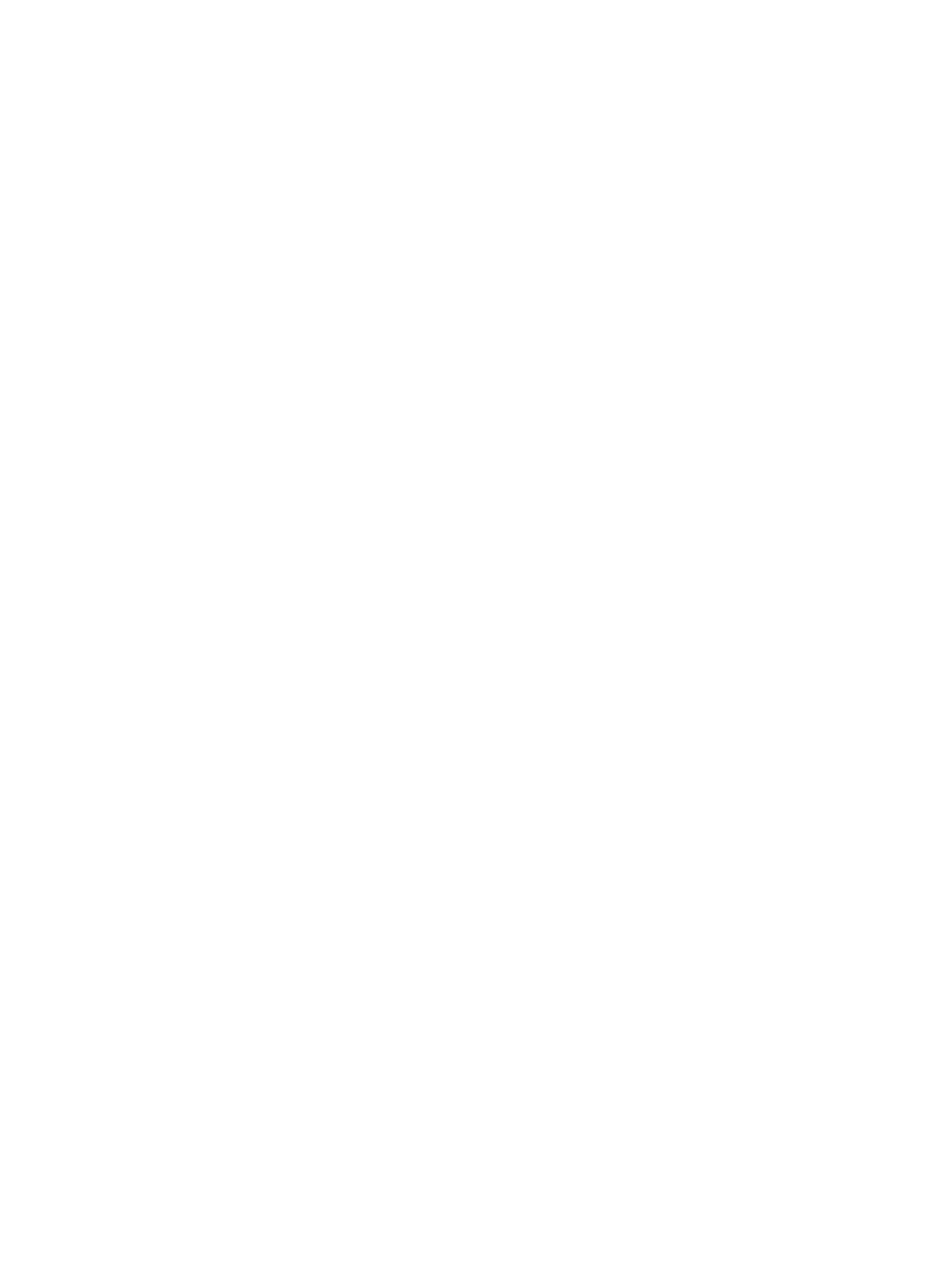
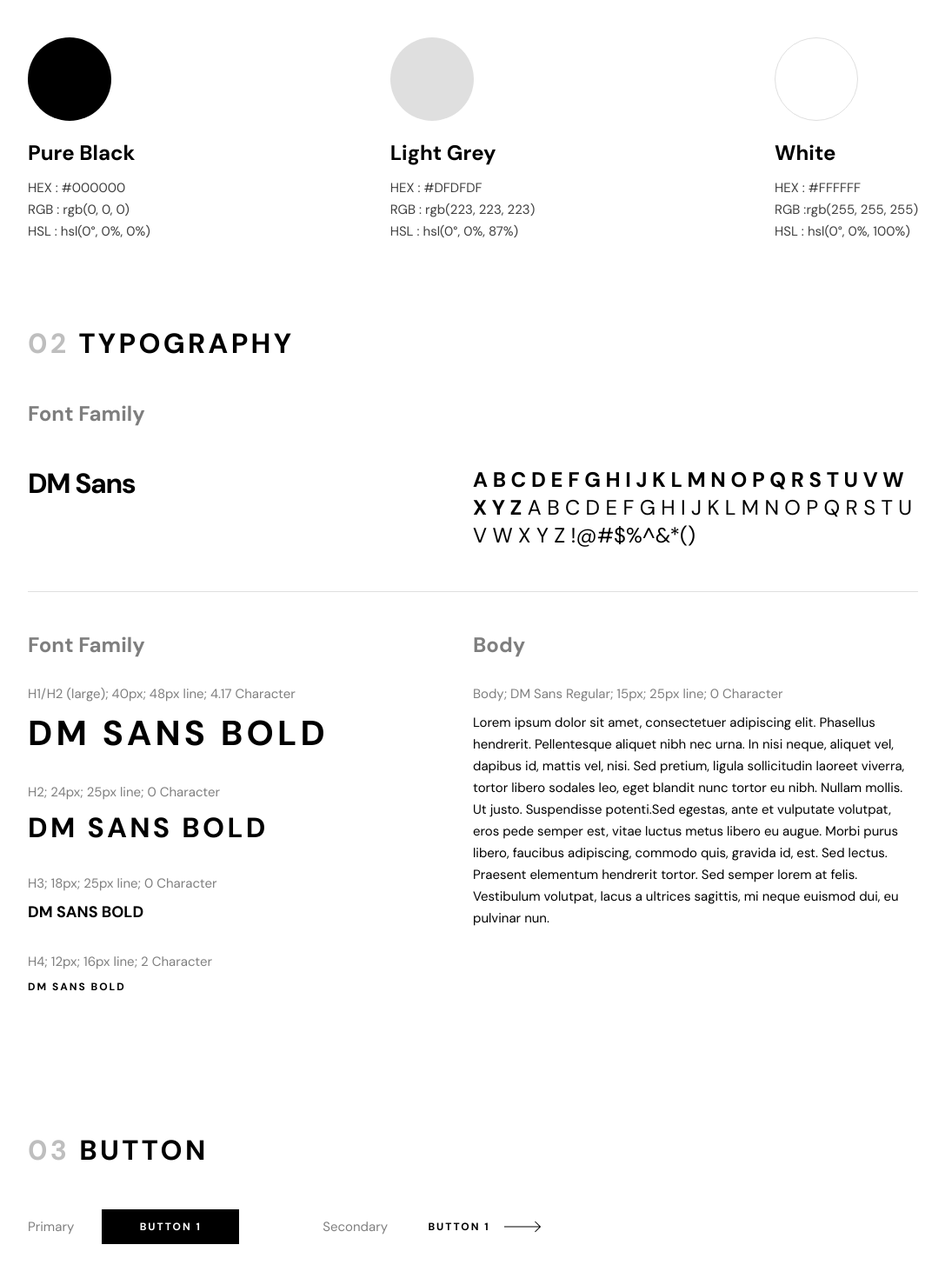
Before and after one commit to sergioreynoso/photosnap-multi-page-website, a Next.js app: page /design-system in a window 1280 px wide. Shown: the part 530-2000 px from the top of the page at 87% size, without its empty margins (96-1183 px from the left). Before the commit the page ends 800 px from the top, so only its background shows below. Built offline with nearby package versions, Linux system fonts and the light colour scheme.

Commit message:
add design system page

```diff
--- a/src/app/design-system/page.tsx
+++ b/src/app/design-system/page.tsx
@@ -1,14 +1,18 @@
+"use client";
+import Buttons from "@/src/components/design-system/buttons";
+import Colors from "@/src/components/design-system/colors";
+import Typography from "@/src/components/design-system/typography";
+
 export default function DesignSystem() {
   return (
     <main className="flex min-h-screen flex-col items-center justify-between p-4">
-      <div className="w-full max-w-5xl items-center justify-between ">
-        <h1 className="text-2xl uppercase font-bold tablet:text-3xl">
+      <div className="w-full max-w-5xl items-center space-y-24">
+        <h1 className="mb-16 text-2xl font-bold uppercase tablet:text-3xl">
           Design System
         </h1>
-        <p>Lorem itpsum importan calk keheii.</p>
-        <div className="p-8 bg-blue-600 dark:bg-red-600 bg-accent text-white dark:text-white font-medium">
-          BOX
-        </div>
+        {<Colors />}
+        {<Typography />}
+        {<Buttons />}
       </div>
     </main>
   );
--- /dev/null
+++ b/src/components/button.tsx
@@ -0,0 +1,32 @@
+import Link from "next/link";
+import ArrowIcon from "@/public/arrow_icon.svg";
+
+type Props = {
+  type?: "primary" | "secondary";
+  href?: string;
+  children: React.ReactNode;
+};
+
+export default function Button<T extends React.ElementType>({
+  type,
+  href = "#",
+  children,
+}: Props) {
+  if (type === "secondary")
+    return (
+      <Link
+        href={href}
+        className="group flex h-10 min-w-[158px] max-w-[270px] transform items-center justify-center gap-4 text-center text-xs font-bold uppercase tracking-[2px] underline-offset-2 transition hover:underline">
+        {children}
+        <ArrowIcon className="transform transition group-hover:translate-x-1 dark:fill-brand-white" />
+      </Link>
+    );
+
+  return (
+    <Link
+      href={href}
+      className="flex h-10 min-w-[158px] max-w-[270px] transform items-center justify-center bg-brand-black text-center text-xs font-bold uppercase tracking-[2px] text-brand-white transition-colors hover:bg-brand-grey hover:text-brand-black dark:bg-brand-white dark:text-brand-black">
+      {children}
+    </Link>
+  );
+}
--- /dev/null
+++ b/src/components/design-system/buttons.tsx
@@ -0,0 +1,23 @@
+import Button from "../button";
+import TextSvg from "@/public/test_svg.svg";
+import Image from "next/image";
+
+export default function Buttons() {
+  return (
+    <div className="space-y-12 py-16">
+      <h2 className="text-2xl font-bold uppercase">
+        <span className="font-bold opacity-25">03</span> Button
+      </h2>
+      <div className="flex gap-24">
+        <div className="flex items-center gap-8">
+          <span className="opacity-50">Primary</span>
+          <Button type="primary">button 1</Button>
+        </div>
+        <div className="flex items-center gap-8">
+          <span className="opacity-50">Secondary</span>
+          <Button type="secondary">button 1</Button>
+        </div>
+      </div>
+    </div>
+  );
+}
--- /dev/null
+++ b/src/components/design-system/colors.tsx
@@ -0,0 +1,56 @@
+export default function Colors() {
+  return (
+    <section className="space-y-12">
+      <h2 className="text-2xl font-bold uppercase">
+        <span className="font-bold text-brand-black opacity-25">01</span> Colors
+      </h2>
+      <div className=" justify-between gap-8 space-y-8 tablet:flex tablet:flex-wrap">
+        <div className="flex-[100%] space-y-6">
+          <span className="block h-24 w-24 rounded-full bg-brand-accent"></span>
+          <div>
+            <h3 className="mb-4 text-xl font-bold">Main Accent</h3>
+            <ul className="opacity-75">
+              <li>HEX / RGB / HSL:</li>
+              <li>{`#FFC593, 	rgb(255, 197, 147),	28°, 100%, 79%`}</li>
+              <li>{`#BC7198, 	rgb(188, 113, 152),	329°, 36%, 59%`}</li>
+              <li>{`#5A77FF, 	rgb(90, 119, 255)	229°, 100%, 67%`}</li>
+            </ul>
+          </div>
+        </div>
+        <div className="space-y-6">
+          <span className="block h-24 w-24 rounded-full bg-brand-black dark:border"></span>
+          <div>
+            <h3 className="mb-4 text-xl font-bold">Pure Black</h3>
+            <ul className="opacity-75">
+              <li>HEX : #000000</li>
+              <li>{`RGB : rgb(0, 0, 0)`}</li>
+              <li>{`HSL : hsl(0°, 0%, 0%)`}</li>
+            </ul>
+          </div>
+        </div>
+        <div className="space-y-6">
+          <span className="block h-24 w-24 rounded-full bg-brand-grey"></span>
+          <div>
+            <h3 className="mb-4 text-xl font-bold">Light Grey</h3>
+            <ul className="opacity-75">
+              <li>HEX : #DFDFDF</li>
+              <li>{`RGB : rgb(223, 223, 223)`}</li>
+              <li>{`HSL : hsl(0°, 0%, 87%)`}</li>
+            </ul>
+          </div>
+        </div>
+        <div className="space-y-6">
+          <span className="block h-24 w-24 rounded-full border border-brand-grey bg-brand-white"></span>
+          <div>
+            <h3 className="mb-4 text-xl font-bold">White</h3>
+            <ul className="opacity-75">
+              <li>HEX : #FFFFFF</li>
+              <li>{`RGB :rgb(255, 255, 255)`}</li>
+              <li>{`HSL : hsl(0°, 0%, 100%)`}</li>
+            </ul>
+          </div>
+        </div>
+      </div>
+    </section>
+  );
+}
--- /dev/null
+++ b/src/components/design-system/typography.tsx
@@ -0,0 +1,74 @@
+import * as Separator from "@radix-ui/react-separator";
+
+export default function Typography() {
+  return (
+    <section className="space-y-12">
+      <h2 className="text-2xl font-bold uppercase">
+        <span className="font-bold opacity-25">02</span> Typography
+      </h2>
+      <h3 className="text-xl font-bold opacity-50">Font Family</h3>
+      <div className="space-y-4 tablet:flex tablet:space-y-0">
+        <h4 className="flex-1 text-2xl font-bold tracking-[-1.43px]">
+          DM Sans
+        </h4>
+        <p className="flex-1 text-xl uppercase leading-8">
+          <span className="font-bold">
+            a b c d e f g h i j k l m n o p q r s t u v w x y z
+          </span>{" "}
+          a b c d e f g h i j k l m n o p q r s t u v w x y z !@#$%^&*()
+        </p>
+      </div>
+      <Separator.Root className="my-[15px] bg-brand-grey data-[orientation=horizontal]:h-px data-[orientation=vertical]:h-full data-[orientation=horizontal]:w-full data-[orientation=vertical]:w-px" />
+      <div className="space-y-16 tablet:flex tablet:space-y-0">
+        <div className="flex-1 space-y-8">
+          <h3 className="text-xl font-bold opacity-50">Font Family</h3>
+          <div className="space-y-2">
+            <p className="text-sm  opacity-50">
+              H1/H2 (large); 40px; 48px line; 4.17 Character
+            </p>
+            <p className="text-2xl font-bold tablet:text-3xl">DM SANS BOLD</p>
+          </div>
+          <div className="space-y-2">
+            <p className="text-sm opacity-50">
+              H2; 24px; 25px line; 0 Character
+            </p>
+            <p className="text-2xl font-bold">DM SANS BOLD</p>
+          </div>
+          <div className="space-y-2">
+            <p className="text-sm opacity-50">
+              H3; 18px; 25px line; 0 Character
+            </p>
+            <p className="text-lg font-bold">DM SANS BOLD</p>
+          </div>
+          <div className="space-y-2">
+            <p className="text-sm opacity-50">
+              H4; 12px; 16px line; 2 Character
+            </p>
+            <p className="text-xs font-bold ">DM SANS BOLD</p>
+          </div>
+        </div>
+        <div className="flex-1 space-y-8">
+          <h3 className="text-xl font-bold  opacity-50">Body</h3>
+          <div className="space-y-2">
+            <p className="text-sm  opacity-50">
+              Body; DM Sans Regular; 15px; 25px line; 0 Character
+            </p>
+            <p className="text-sm">
+              Lorem ipsum dolor sit amet, consectetuer adipiscing elit.
+              Phasellus hendrerit. Pellentesque aliquet nibh nec urna. In nisi
+              neque, aliquet vel, dapibus id, mattis vel, nisi. Sed pretium,
+              ligula sollicitudin laoreet viverra, tortor libero sodales leo,
+              eget blandit nunc tortor eu nibh. Nullam mollis. Ut justo.
+              Suspendisse potenti.Sed egestas, ante et vulputate volutpat, eros
+              pede semper est, vitae luctus metus libero eu augue. Morbi purus
+              libero, faucibus adipiscing, commodo quis, gravida id, est. Sed
+              lectus. Praesent elementum hendrerit tortor. Sed semper lorem at
+              felis. Vestibulum volutpat, lacus a ultrices sagittis, mi neque
+              euismod dui, eu pulvinar nun.
+            </p>
+          </div>
+        </div>
+      </div>
+    </section>
+  );
+}
```
